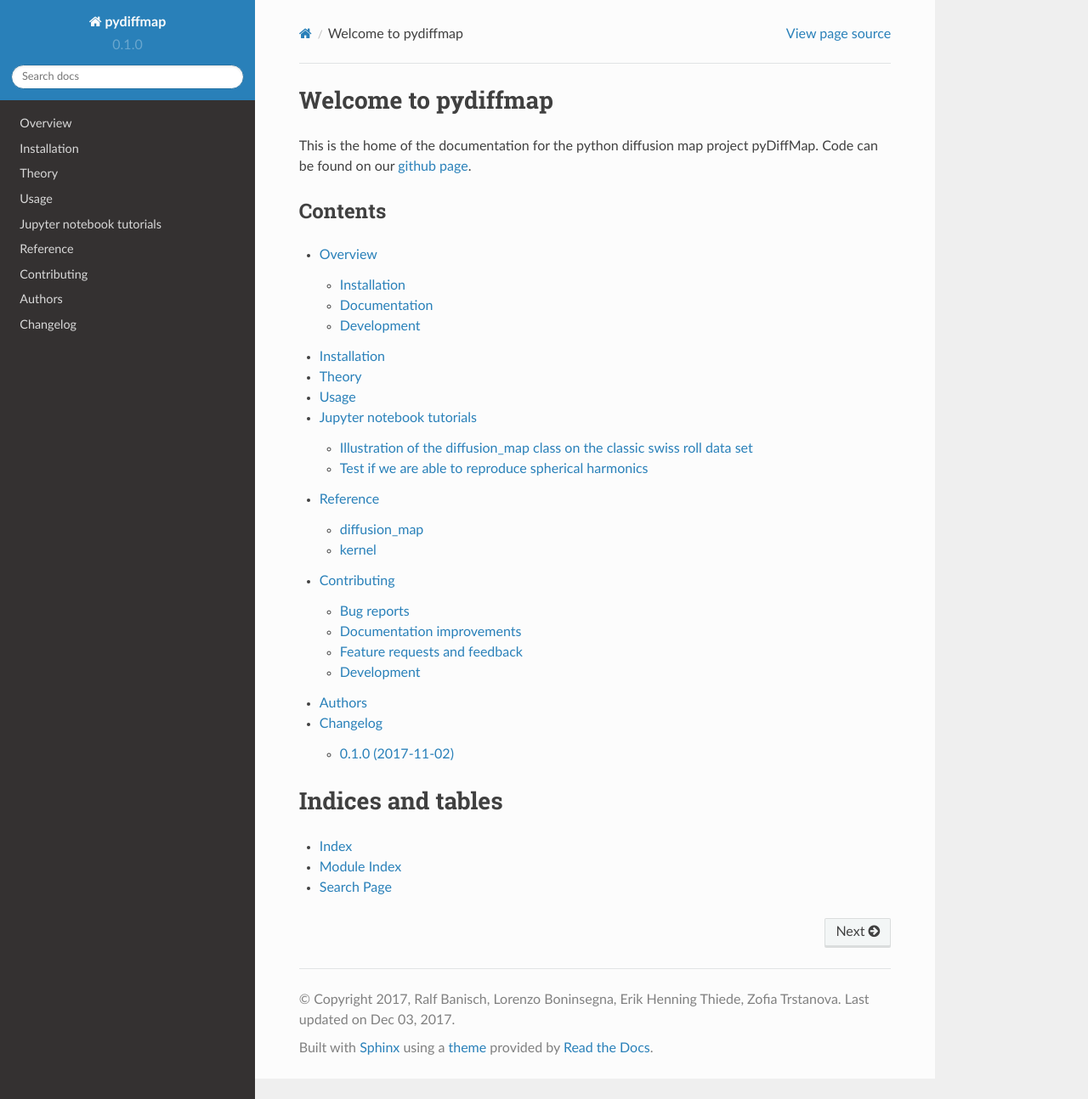
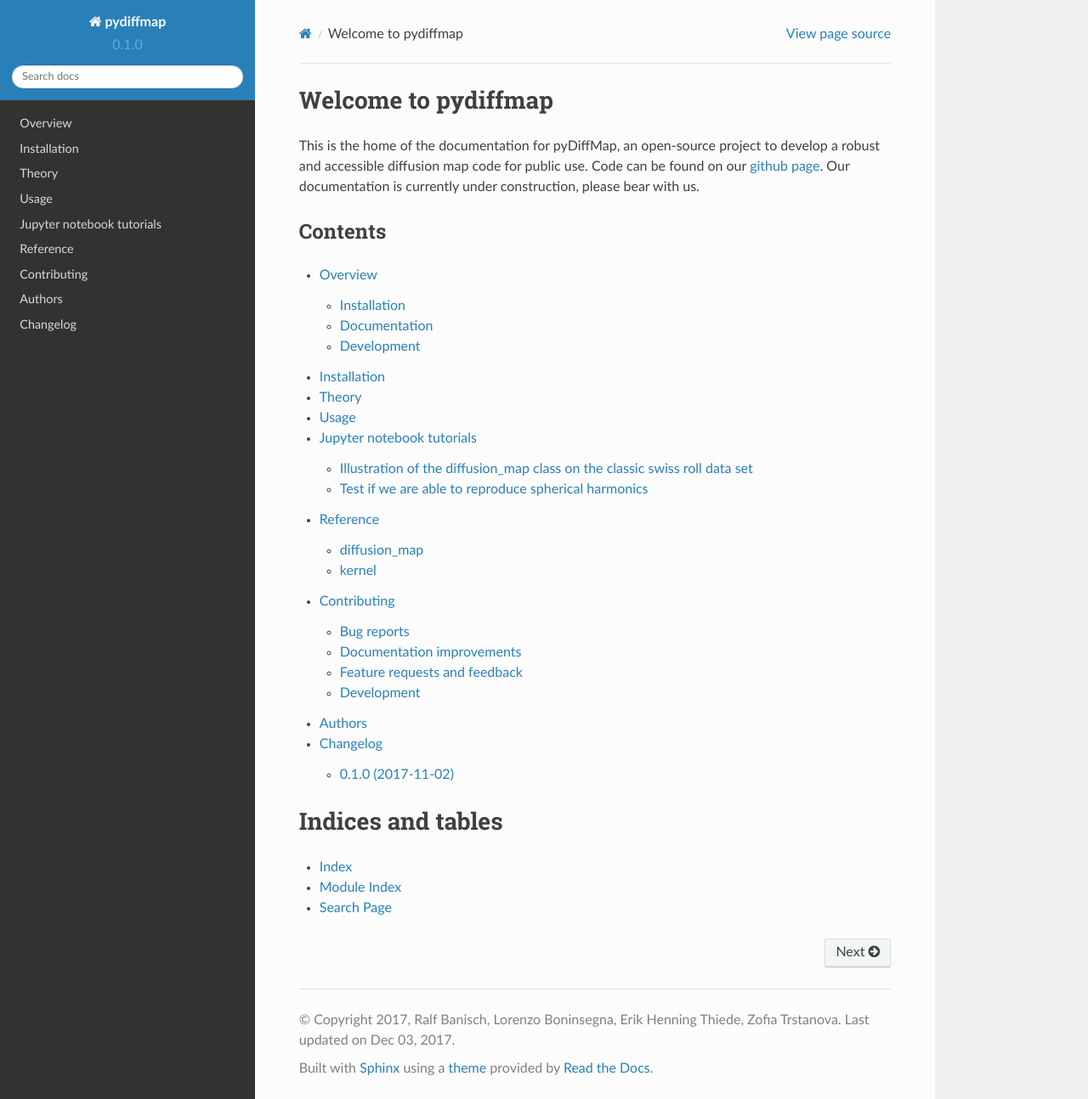
Before and after one commit to DiffusionMapsAcademics/pyDiffMap, a Sphinx documentation site: the page built from docs/index.rst, in a window 1280 px wide and 1294 px high. Shown: the whole window at 85% size. Built offline with Sphinx 7.4.7 and the Read the Docs theme 2.0.0, drawn with Linux system fonts in a browser that asks for light colours.

Commit message:
DOC: Added a little more information to the documentation homepage

```diff
--- a/README.rst
+++ b/README.rst
@@ -61,7 +61,7 @@
 
 .. end-badges
 
-Library for constructing variable bandwidth diffusion maps
+Library for constructing diffusion maps
 
 * Free software: GPL
 
--- a/docs/index.rst
+++ b/docs/index.rst
@@ -1,7 +1,7 @@
 Welcome to pydiffmap
 ====================
 
-This is the home of the documentation for the python diffusion map project pyDiffMap.  Code can be found on our `github page`__.
+This is the home of the documentation for pyDiffMap, an open-source project to develop a robust and accessible diffusion map code for public use.  Code can be found on our `github page`__.  Our documentation is currently under construction, please bear with us.
 
 .. _github: https://github.com/DiffusionMapsAcademics/pyDiffMap/
 
```
